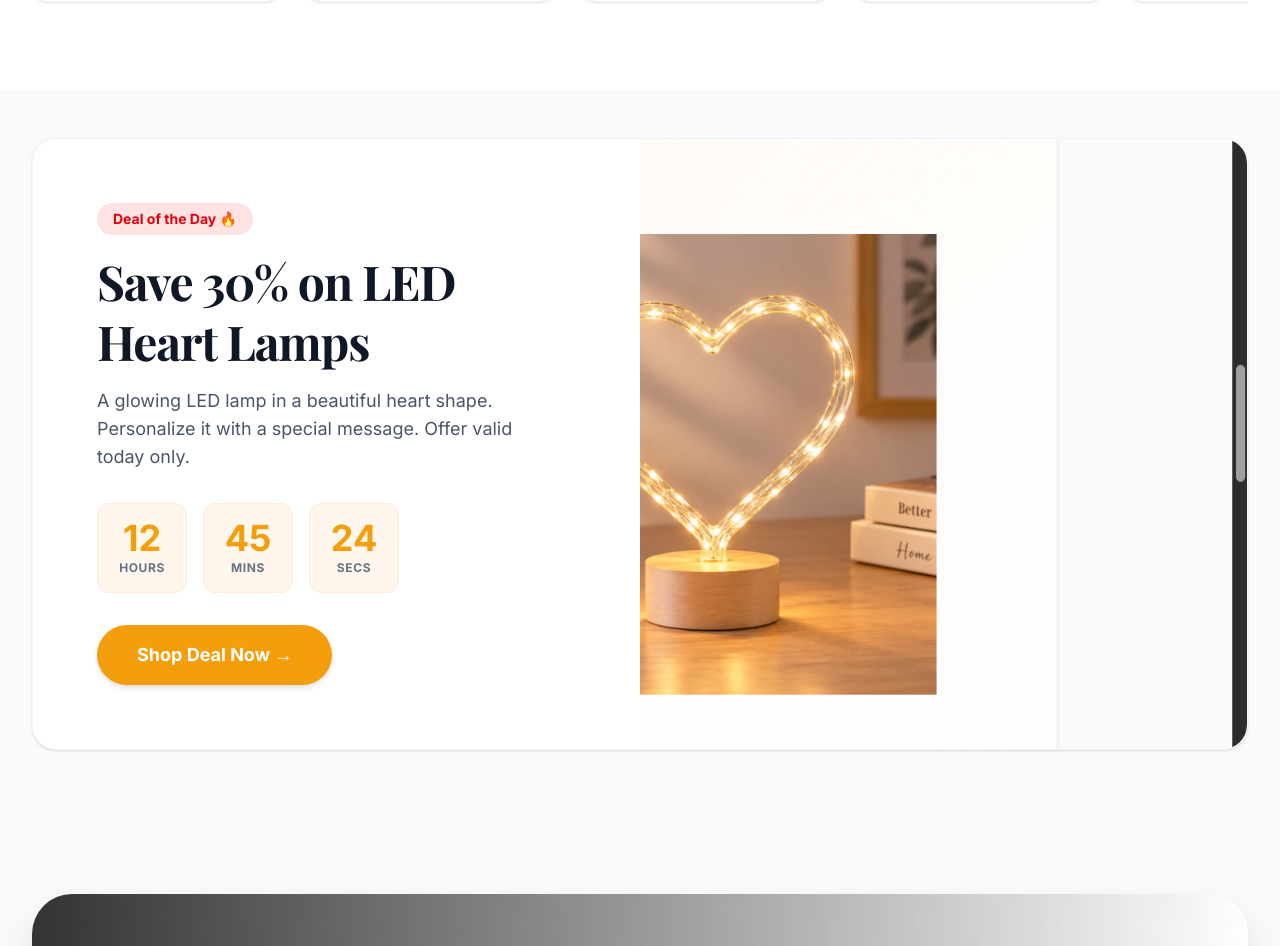
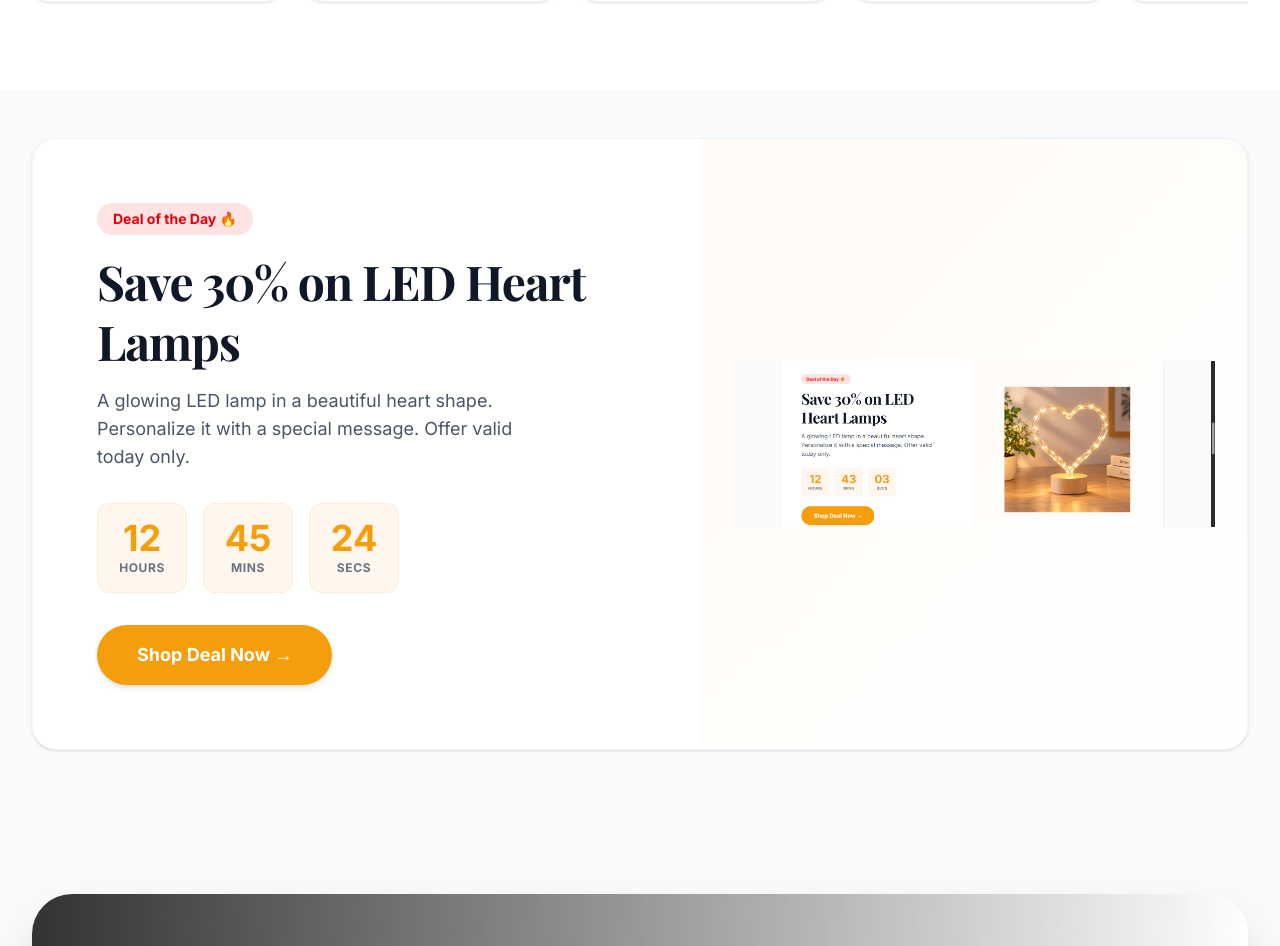
Before and after one commit to shaikmuzammil2905/Vinayaka-frames, a React (Vite) app: page / in a window 1280 px wide. Shown: the part 2620-3566 px from the top of the page. Built offline with nearby package versions, Linux system fonts and the light colour scheme; a web font is replaced by a local one.

Commit message:
Fix Deal of the Day image presentation to be uncropped and fully visible

```diff
--- a/src/pages/Home.tsx
+++ b/src/pages/Home.tsx
@@ -106,7 +106,7 @@ export const Home = () => {
           <div className="bg-white rounded-3xl overflow-hidden shadow-sm border border-gray-100 flex flex-col md:flex-row items-stretch w-full min-h-[400px]">
 
             {/* Left Content */}
-            <div className="w-full md:w-1/2 p-8 md:p-12 lg:p-16 flex flex-col items-start justify-center relative z-10">
+            <div className="w-full md:w-[55%] p-8 md:p-12 lg:p-16 flex flex-col items-start justify-center relative z-10">
               <div className="bg-red-100 text-red-600 text-sm font-bold px-4 py-1.5 rounded-full inline-block mb-4">Deal of the Day 🔥</div>
 
               <h2 className="text-3xl md:text-4xl lg:text-5xl font-serif font-bold text-gray-900 mb-4 leading-tight">Save 30% on LED Heart Lamps</h2>
@@ -135,8 +135,8 @@ export const Home = () => {
             </div>
 
             {/* Right Image */}
-            <div className="w-full md:w-1/2 h-80 md:h-auto relative bg-gradient-to-br from-orange-50/50 to-white flex items-center justify-center">
-               <img src={dealImage} alt="Deal Image" className="w-full h-full object-cover object-right md:rounded-r-3xl md:rounded-l-none rounded-b-3xl md:rounded-t-none" />
+            <div className="w-full md:w-[45%] h-[300px] md:h-auto relative bg-gradient-to-br from-orange-50/50 to-white flex items-center justify-center p-4 md:p-8">
+               <img src={dealImage} alt="Deal Image" className="w-full h-full object-contain" />
             </div>
 
           </div>
```
